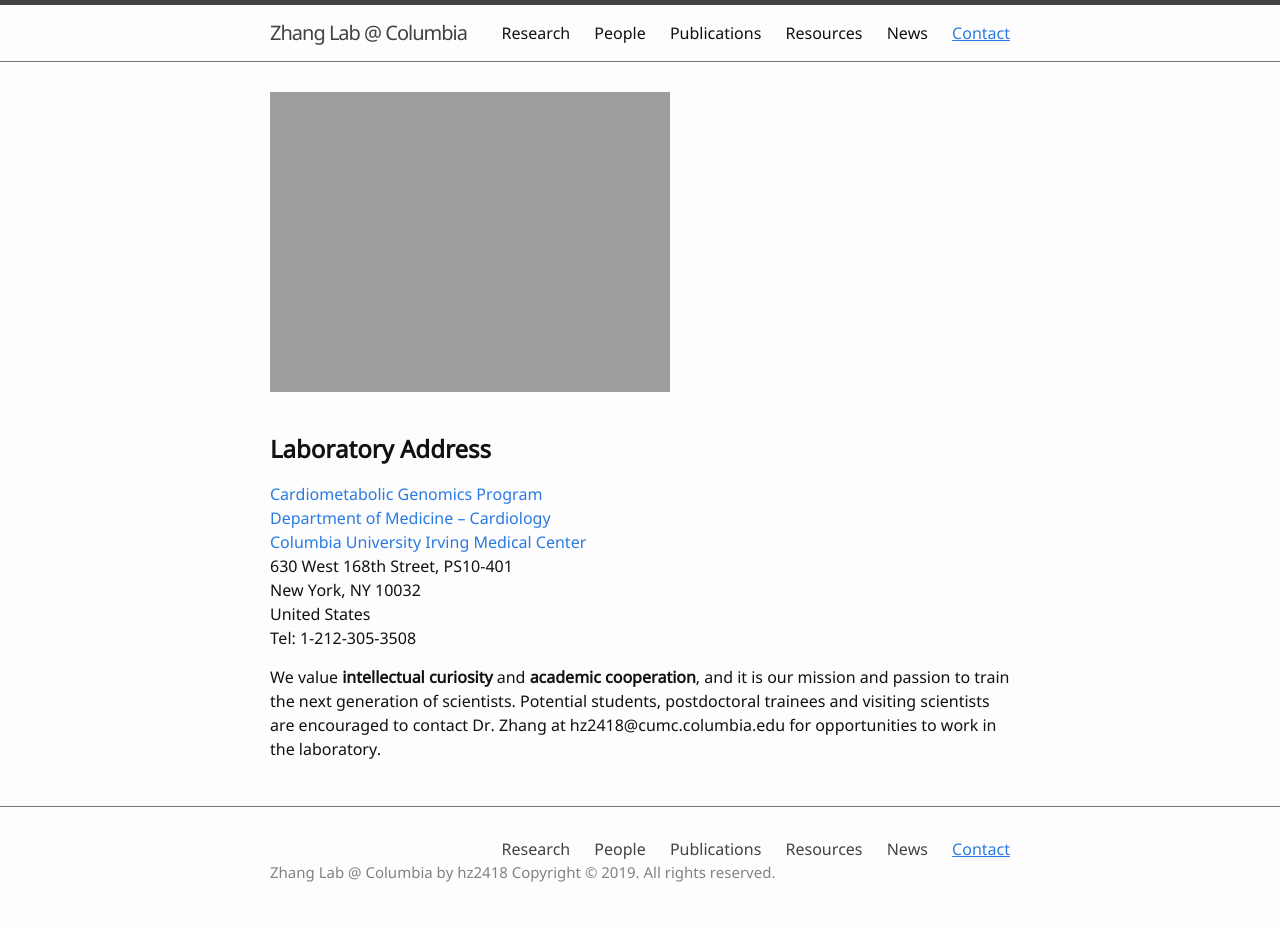
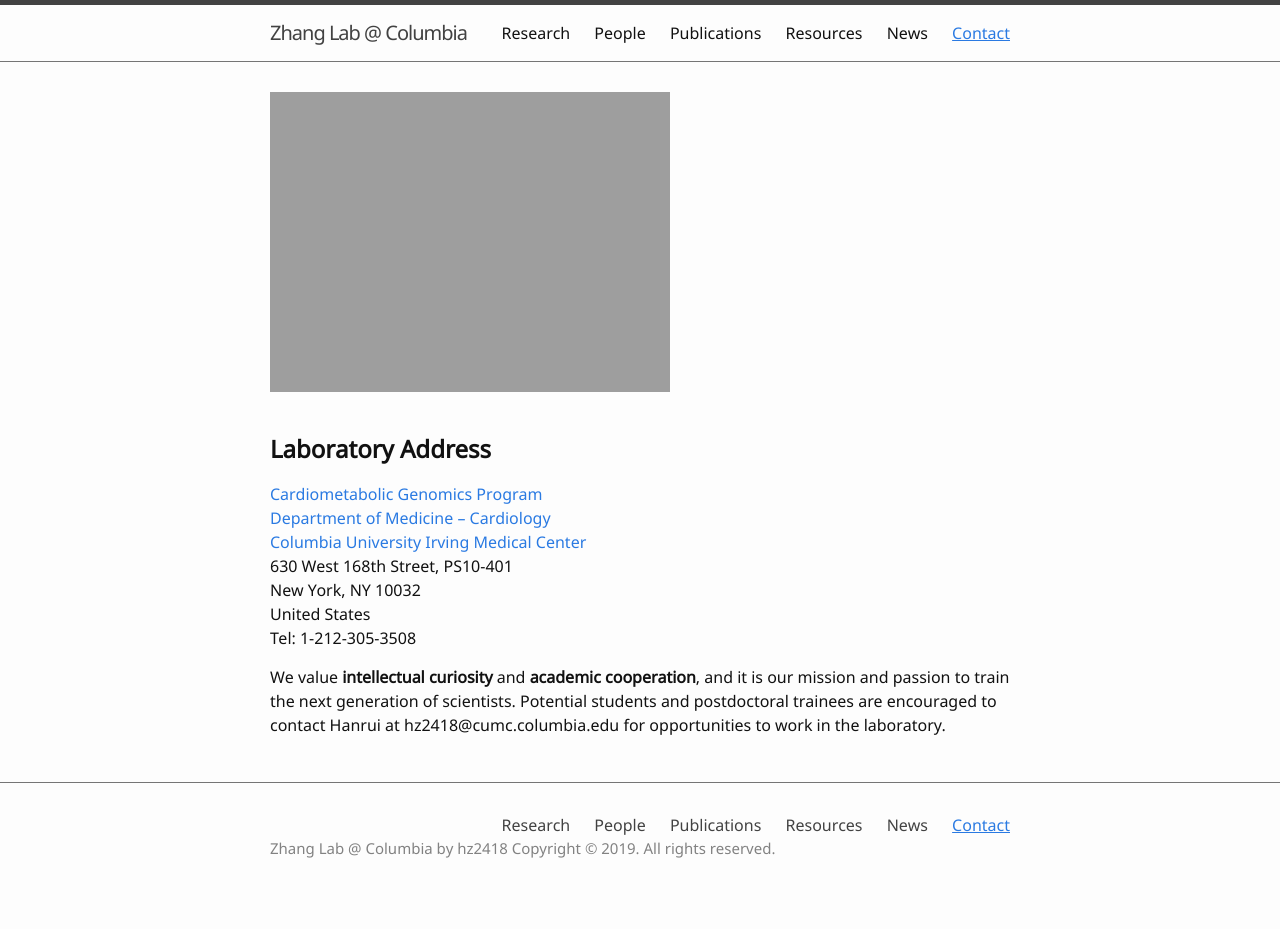
Before and after one commit to hanruizhang/zhanglab, a Jekyll site: the page built from 6_Contact.md, in a window 1280 px wide. Built offline with Jekyll 4.4.1, drawn with Linux system fonts in a browser that asks for light colours; after the commit the page ends 905 px from its top, so only the background shows below that.

Commit message:
Update 6_Contact.md

```diff
--- a/6_Contact.md
+++ b/6_Contact.md
@@ -18,4 +18,4 @@ United States
 Tel: 1-212-305-3508
 
 
-We value **intellectual curiosity** and **academic cooperation**, and it is our mission and passion to train the next generation of scientists. Potential students, postdoctoral trainees and visiting scientists are encouraged to contact Dr. Zhang at hz2418@cumc.columbia.edu for opportunities to work in the laboratory.
+We value **intellectual curiosity** and **academic cooperation**, and it is our mission and passion to train the next generation of scientists. Potential students and postdoctoral trainees are encouraged to contact Hanrui at hz2418@cumc.columbia.edu for opportunities to work in the laboratory.
```
